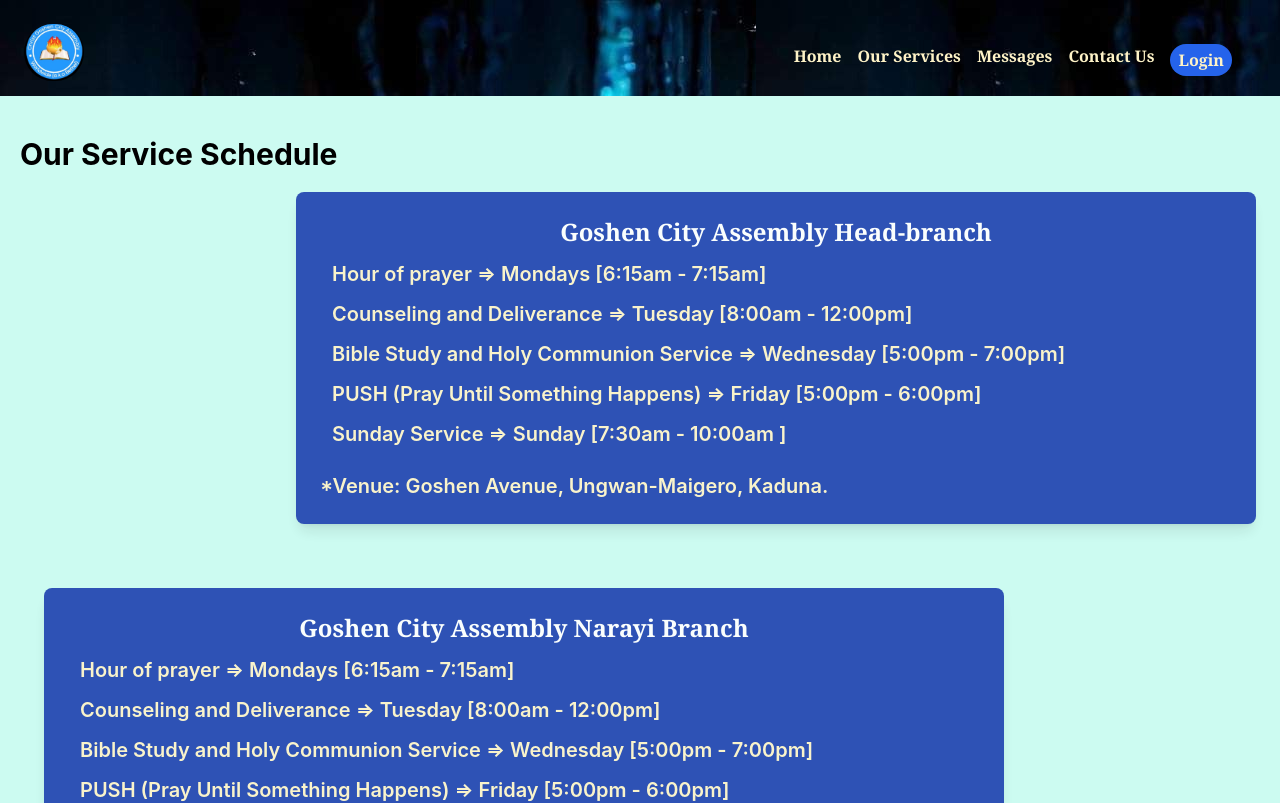
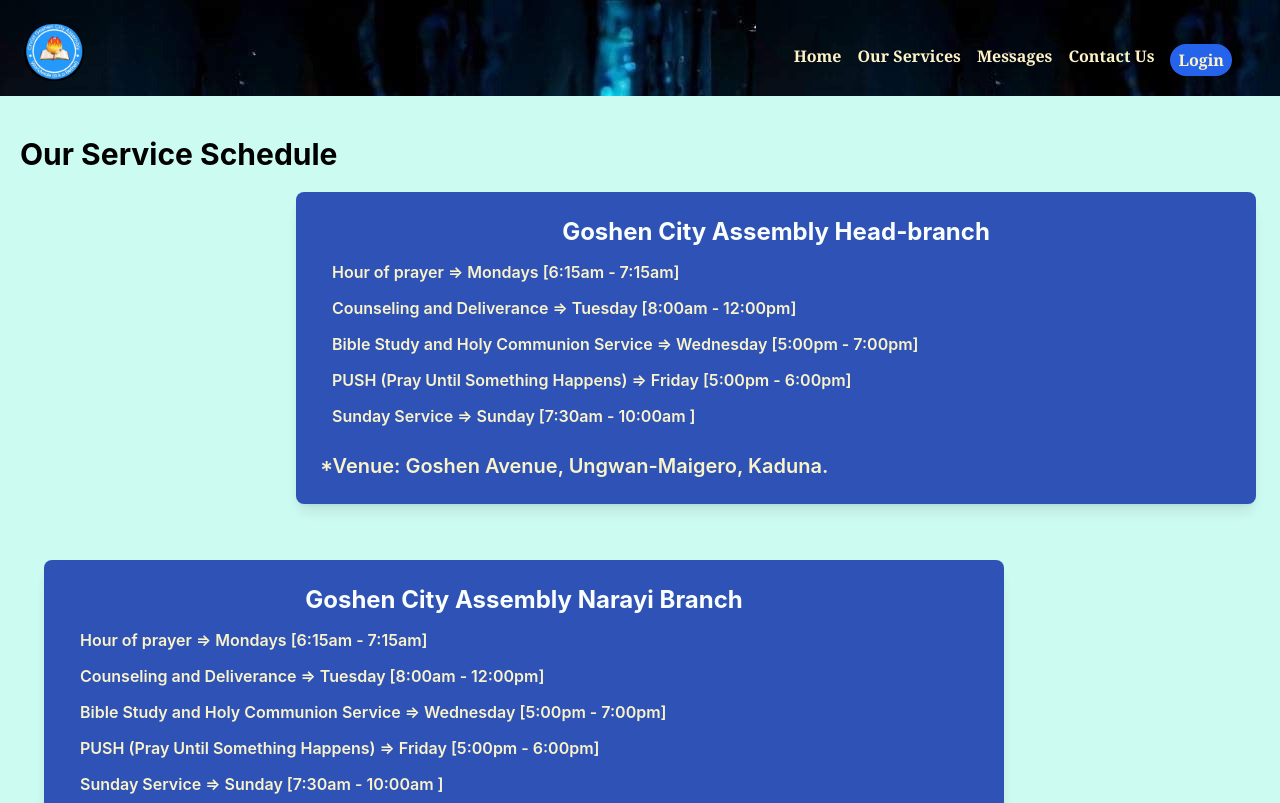
Before and after one commit to Davtech-Ge/goshen-webpage, a React (Create React App) app in the folder frontend/: page /services in a window 1280 px wide. Shown: the top 803 px of the page. Built offline with nearby package versions, Linux system fonts and the light colour scheme; no server answers.

Commit message:
edited the font size

```diff
--- a/frontend/src/pages/Services.js
+++ b/frontend/src/pages/Services.js
@@ -8,17 +8,17 @@ const Services = () => {
                 <h1 className='text-3xl font-bold'>Our Service Schedule </h1>
 
             </div>
-            <div className='p-6 bg-blue-800 mx-11 opacity-90 mb-16 shadow-lg rounded-lg relative md:float-right md:mr-6 md:ml-16 md:w-9/12'>
+            <div className='p-6 bg-blue-800 mx-11 opacity-90 mb-14 shadow-lg rounded-lg relative md:float-right md:mr-6 md:ml-16 md:w-9/12'>
                 <div className='flex justify-center'>
-                <h1 className="text-2xl font-serif font-bold text-white">Goshen City Assembly Head-branch</h1>
+                <h1 className="text-2xl font-bold text-white">Goshen City Assembly Head-branch</h1>
                 </div>
                 <div>
                   <ul className='p-3 gap-10 text-amber-100 font-semibold'>
-                    <li className='mb-3 text-xl'>Hour of prayer =&gt; Mondays [6:15am - 7:15am]</li>
-                    <li className='mb-3 text-xl'>Counseling and Deliverance =&gt; Tuesday [8:00am - 12:00pm] </li>
-                    <li className='mb-3 text-xl'>Bible Study and Holy Communion Service =&gt; Wednesday [5:00pm - 7:00pm]</li>
-                    <li className='mb-3 text-xl'>PUSH (Pray Until Something Happens) =&gt; Friday [5:00pm - 6:00pm]</li>
-                    <li className='mb-3 text-xl'>Sunday Service =&gt; Sunday [7:30am - 10:00am ]</li>
+                    <li className='mb-3 text-l'>Hour of prayer =&gt; Mondays [6:15am - 7:15am]</li>
+                    <li className='mb-3 text-l'>Counseling and Deliverance =&gt; Tuesday [8:00am - 12:00pm] </li>
+                    <li className='mb-3 text-l'>Bible Study and Holy Communion Service =&gt; Wednesday [5:00pm - 7:00pm]</li>
+                    <li className='mb-3 text-l'>PUSH (Pray Until Something Happens) =&gt; Friday [5:00pm - 6:00pm]</li>
+                    <li className='mb-3 text-l'>Sunday Service =&gt; Sunday [7:30am - 10:00am ]</li>
                   </ul>
 
                   <p className='text-amber-100 text-xl font-semibold'>*Venue: Goshen Avenue, Ungwan-Maigero, Kaduna.</p>
@@ -28,15 +28,15 @@ const Services = () => {
 
             <div className='p-6 mb-4 bg-blue-800 min-h-60 mx-11 opacity-90 shadow-lg rounded-lg md:float-left md:w-9/12'>
                 <div className='flex justify-center'>
-                <h1 className="text-2xl font-serif font-bold text-white">Goshen City Assembly Narayi Branch</h1>
+                <h1 className="text-2xl font-bold text-white">Goshen City Assembly Narayi Branch</h1>
                 </div>
                 <div>
                   <ul className='p-3 gap-10 text-amber-100 font-semibold'>
-                    <li className='mb-3 text-xl'>Hour of prayer =&gt; Mondays [6:15am - 7:15am]</li>
-                    <li className='mb-3 text-xl'>Counseling and Deliverance =&gt; Tuesday [8:00am - 12:00pm] </li>
-                    <li className='mb-3 text-xl'>Bible Study and Holy Communion Service =&gt; Wednesday [5:00pm - 7:00pm]</li>
-                    <li className='mb-3 text-xl'>PUSH (Pray Until Something Happens) =&gt; Friday [5:00pm - 6:00pm]</li>
-                    <li className='mb-3 text-xl'>Sunday Service =&gt; Sunday [7:30am - 10:00am ]</li>
+                    <li className='mb-3 text-l'>Hour of prayer =&gt; Mondays [6:15am - 7:15am]</li>
+                    <li className='mb-3 text-l'>Counseling and Deliverance =&gt; Tuesday [8:00am - 12:00pm] </li>
+                    <li className='mb-3 text-l'>Bible Study and Holy Communion Service =&gt; Wednesday [5:00pm - 7:00pm]</li>
+                    <li className='mb-3 text-l'>PUSH (Pray Until Something Happens) =&gt; Friday [5:00pm - 6:00pm]</li>
+                    <li className='mb-3 text-l'>Sunday Service =&gt; Sunday [7:30am - 10:00am ]</li>
                   </ul>
 
                   <p className='text-amber-100 text-xl font-semibold'>*Venue: Perry Plaza, Cinema Road, Narayi Kaduna.</p>
```
